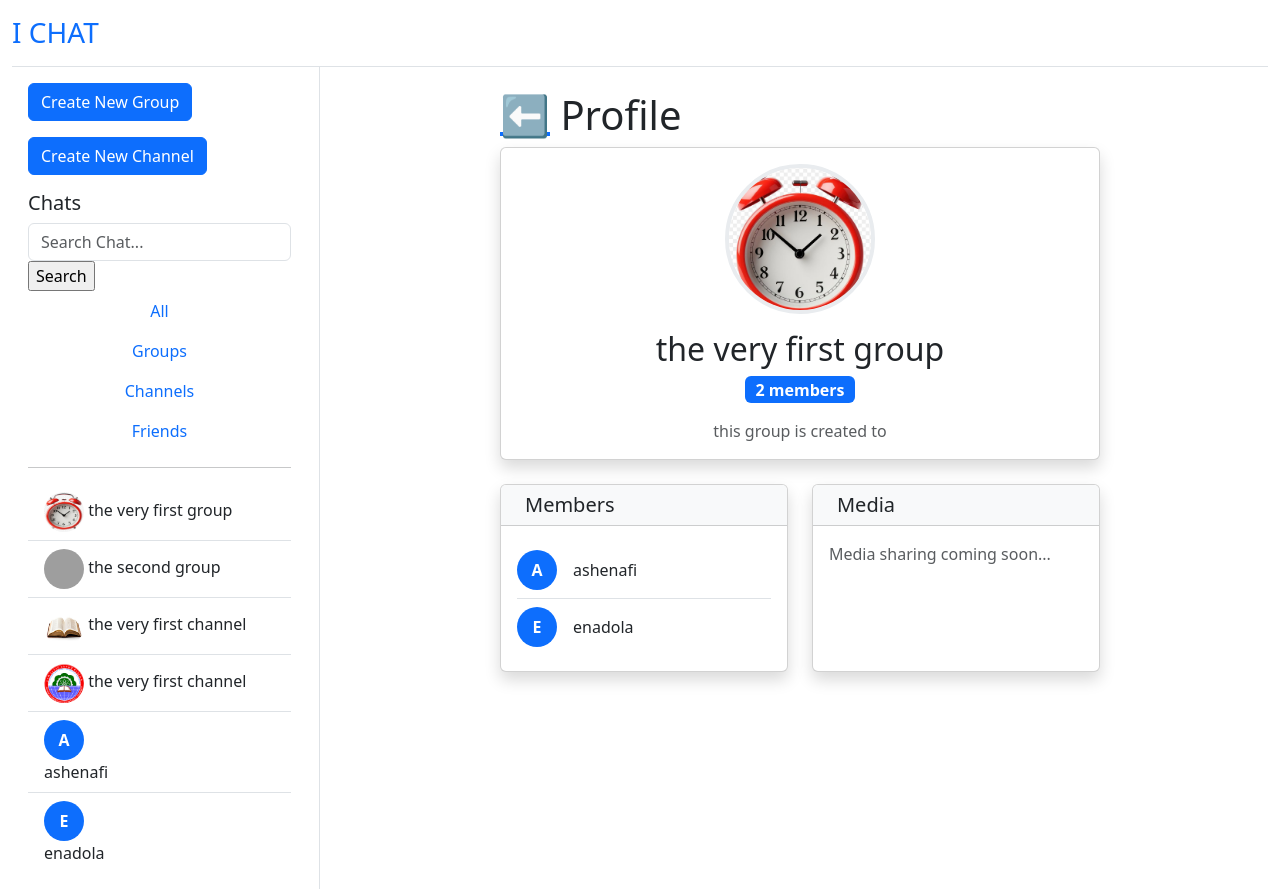
After one commit to Ashenafi-adola/Ichat, a Django app: page /group_profile/1/ in a window 1280 px wide. The commit adds this page. Run offline with Django 5.2, Linux system fonts and the light colour scheme; data comes from the database, SQL or seed files in the repository; both versions use the stored data as it was after the commit; grey boxes are pictures that could not be loaded.

Commit message:
added group profile view functionality

```diff
--- a/Ichat/core/templates/core/group.html
+++ b/Ichat/core/templates/core/group.html
@@ -3,7 +3,7 @@
 {% block chat %}
 <div class="card h-100 border-0">
     <div class="card-header">
-        <img src="{{ group.profile.url }}" alt="profile" style="width: 60px; height: 60px; border-radius: 30px;">
+        <a href="{% url 'group_profile' group.id %}"><img src="{{ group.profile.url }}" alt="profile" style="width: 60px; height: 60px; border-radius: 30px;"></a>
         <h3 class="card-title mb-1" style="display: inline-block;">{{group.name}}</h3><br>
         <small class="text-muted">{{group.description}}</small>
         <div>
@@ -25,6 +25,9 @@
                                         {% if message.owner == request.user %}
                                             <strong class="text-primary">You</strong>
                                         {% else %}
+                                            <div class="avatar bg-primary text-white rounded-circle d-flex align-items-center justify-content-center me-3" style="width: 25px; height: 25px; font-weight: bold; display: inline-block;">
+                                                {{ message.owner.username|first|upper }}
+                                            </div>
                                             <strong class="text-dark">@{{message.owner}}</strong>
                                         {% endif %}
                                     </div>
--- a/Ichat/core/templates/core/home.html
+++ b/Ichat/core/templates/core/home.html
@@ -34,7 +34,12 @@
                     {% endfor %}
                     {% for user in users %}
                         {% if user != request.user %}
-                            <a href="{% url 'friend' user.id %}" class="list-group-item list-group-item-action">{{user.username}}</a>
+                            <a href="{% url 'friend' user.id %}" class="list-group-item list-group-item-action">
+                                <div class="avatar bg-primary text-white rounded-circle d-flex align-items-center justify-content-center me-3" style="width: 40px; height: 40px; font-weight: bold; display: inline-block;">
+                                    {{ user.username|first|upper }}
+                                </div>
+                                <div style="display: inline;">{{user.username}}</div>
+                            </a>
                         {% endif %}
                     {% endfor %}
                 </div>
--- /dev/null
+++ b/Ichat/core/templates/core/profile.html
@@ -0,0 +1,70 @@
+{% extends 'core/home.html' %}
+
+{% block chat %}
+<div class="container-fluid py-4">
+    <div class="row justify-content-center">
+        <div class="col-lg-8">
+            <!-- Group Profile Card -->
+             <h1 class="card-title mb-2"><a href="{% url 'group' group.id %}">⬅️</a> Profile</h1>
+            <div class="card shadow mb-4">
+                <div class="card-body text-center">
+                    <img src="{{ group.profile.url }}" alt="Group Profile" class="rounded-circle mb-3" style="width: 150px; height: 150px; object-fit: cover; border: 4px solid #e9ecef;">
+                    <h2 class="card-title mb-2">{{ group.name }}</h2>
+                    <span class="badge bg-primary fs-6 mb-3">{{ group.members.count }} member{{ group.members.count|pluralize }}</span>
+                    <p class="card-text text-muted">{{ group.description }}</p>
+                </div>
+            </div>
+
+            <div class="row">
+                <!-- Members Section -->
+                <div class="col-md-6">
+                    <div class="card shadow h-100">
+                        <div class="card-header bg-light">
+                            <h5 class="card-title mb-0">
+                                <i class="bi bi-people-fill me-2"></i>Members
+                            </h5>
+                        </div>
+                        <div class="card-body">
+                            {% if members %}
+                                <div class="list-group list-group-flush">
+                                    {% for member in members %}
+                                        <div class="list-group-item px-0">
+                                            <div class="d-flex align-items-center">
+                                                <div class="avatar bg-primary text-white rounded-circle d-flex align-items-center justify-content-center me-3" style="width: 40px; height: 40px; font-weight: bold;">
+                                                    {{ member.username|first|upper }}
+                                                </div>
+                                                <div>
+                                                    <h6 class="mb-0">{{ member.username }}</h6>
+                                                    {% if member == group.created_by %}
+                                                        <small class="text-muted">Admin</small>
+                                                    {% endif %}
+                                                </div>
+                                            </div>
+                                        </div>
+                                    {% endfor %}
+                                </div>
+                            {% else %}
+                                <p class="text-muted mb-0">No members yet.</p>
+                            {% endif %}
+                        </div>
+                    </div>
+                </div>
+
+                <!-- Media Section -->
+                <div class="col-md-6">
+                    <div class="card shadow h-100">
+                        <div class="card-header bg-light">
+                            <h5 class="card-title mb-0">
+                                <i class="bi bi-images me-2"></i>Media
+                            </h5>
+                        </div>
+                        <div class="card-body">
+                            <p class="text-muted mb-0">Media sharing coming soon...</p>
+                        </div>
+                    </div>
+                </div>
+            </div>
+        </div>
+    </div>
+</div>
+{% endblock %}
--- a/Ichat/core/urls.py
+++ b/Ichat/core/urls.py
@@ -14,4 +14,7 @@ urlpatterns = [
     path('edit_group_message/<int:pk>/<int:id>/', views.edit_group_message, name='edit_gp_message'),
     path('edit_channel_message/<int:pk>/<int:id>/', views.edit_channel_message, name='edit_ch_message'),
     path('edit_friend_message/<int:pk>/<int:id>/', views.edit_friend_message, name='edit_fr_message'),
+    path('user_profile/', views.user_profile, name="user_profile"),
+    path('group_profile/<int:pk>/', views.group_profile, name="group_profile"),
+    path('channel_profile/', views.channel_profile, name="channel_profile"),
 ]
--- a/Ichat/core/views.py
+++ b/Ichat/core/views.py
@@ -270,3 +270,41 @@ def edit_channel_message(request, pk, id):
     }
 
     return render(request, 'core/channels.html', context)
+
+def user_profile(request, pk):
+    profile = 'user'
+    user = User.objects.get(id=pk)
+
+    context = {
+        'profile':profile,
+        'user':user,
+    }
+    return render(request, 'core/profile.html', context)
+
+def group_profile(request, pk):
+    profile = 'group'
+    group = Group.objects.get(id=pk)
+    channels = Channel.objects.all()
+    users = User.objects.all()
+    groups = Group.objects.all()
+    members = group.members.all()
+
+    context = {
+        'profile':profile,
+        'group':group,
+        'groups':groups,
+        'channels':channels,
+        'users':users,
+        'members':members,
+    }
+    return render(request, 'core/profile.html', context)
+
+def channel_profile(request, pk):
+    profile = 'channel'
+    channel = Channel.objects.get(id=pk)
+
+    context = {
+        'profile':profile,
+        'channel':channel,
+    }
+    return render(request, 'core/profile.html', context)
```
Also changed, not shown: Ichat/db.sqlite3.
